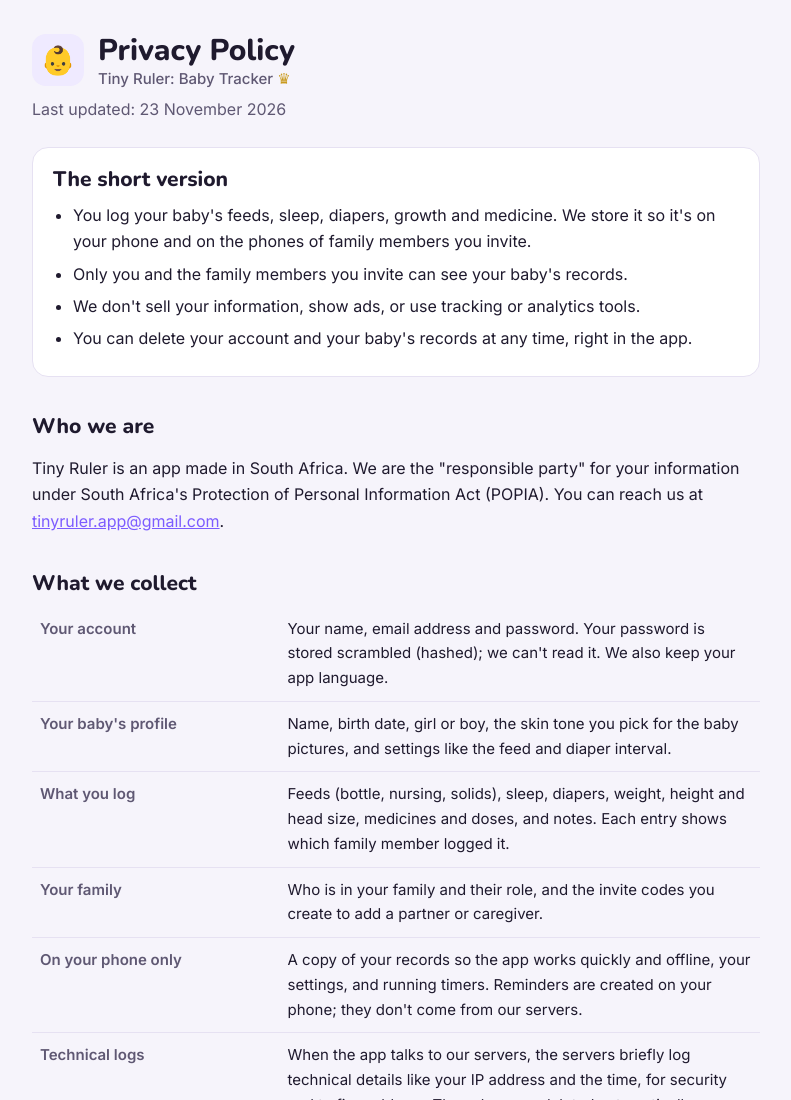
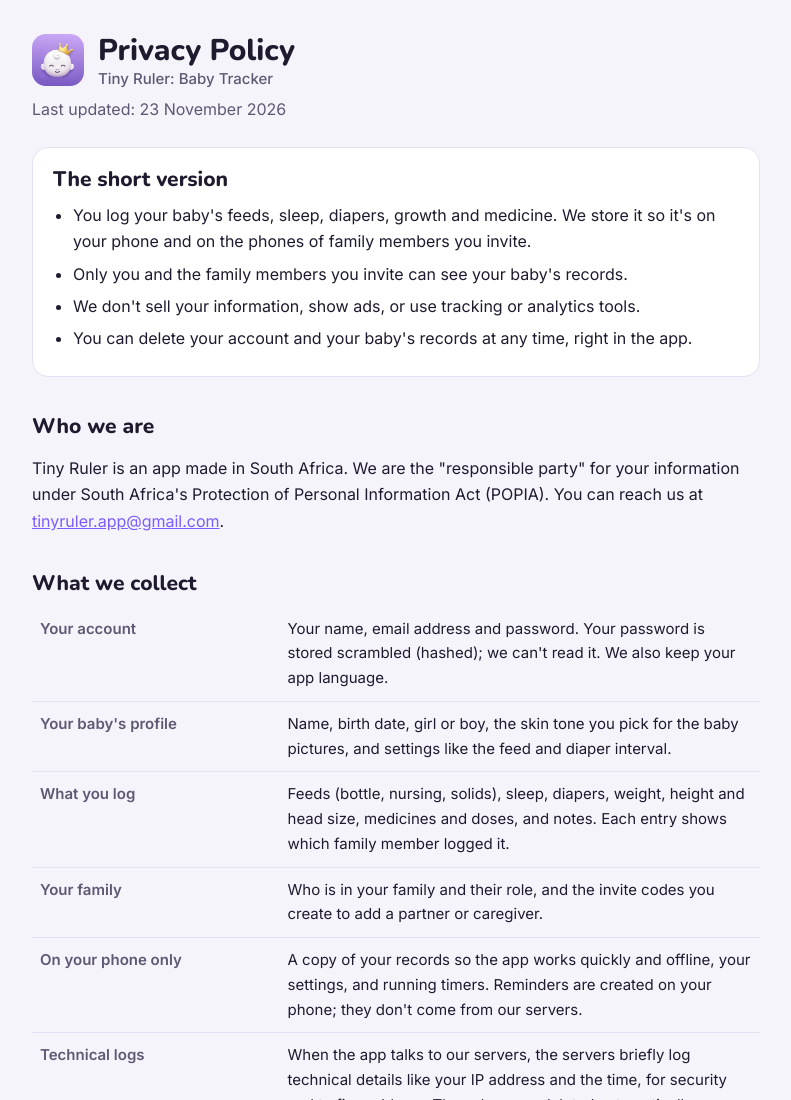
Before and after one commit to tinyrulerapp-sketch/tinyrulerapp-sketch.github.io, a plain HTML site: page privacy/index.html in a window 1280 px wide. Shown: the top 1100 px of the page, without its empty margins (244-1035 px from the left). Drawn offline with nearby package versions, Linux system fonts and the light colour scheme.

Commit message:
Use the app icon on the site

```diff
--- a/privacy/index.html
+++ b/privacy/index.html
@@ -5,6 +5,7 @@
 <meta name="viewport" content="width=device-width, initial-scale=1">
 <title>Privacy Policy · Tiny Ruler</title>
 <meta name="description" content="How Tiny Ruler: Baby Tracker handles your family's information.">
+<link rel="icon" type="image/png" href="../favicon.png">
 <link rel="preconnect" href="https://fonts.googleapis.com">
 <link rel="stylesheet" href="https://fonts.googleapis.com/css2?family=Nunito:wght@700;800&family=Inter:wght@400;500;600&display=swap">
 <style>
@@ -20,7 +21,7 @@
   body { margin: 0; background: var(--bg); color: var(--fg); font: 16px/1.65 Inter, system-ui, sans-serif; }
   .wrap { max-width: 760px; margin: 0 auto; padding: 32px 16px 64px; }
   header { display: flex; align-items: center; gap: 14px; margin-bottom: 8px; }
-  .logo { width: 52px; height: 52px; border-radius: 14px; background: var(--brand-soft); display: grid; place-items: center; font-size: 28px; }
+  .logo { width: 52px; height: 52px; border-radius: 14px; background: var(--brand-soft); display: block; }
   h1, h2 { font-family: Nunito, system-ui, sans-serif; font-weight: 800; line-height: 1.25; }
   h1 { font-size: 30px; margin: 0; }
   h1 small { display: block; font-size: 15px; color: var(--muted); font-family: Inter, sans-serif; font-weight: 500; }
@@ -43,8 +44,8 @@
 <div class="wrap">
 
 <header>
-  <div class="logo" aria-hidden="true">👶</div>
-  <h1>Privacy Policy <small>Tiny Ruler: Baby Tracker <span class="crown">♛</span></small></h1>
+  <img class="logo" src="../icon.png" alt="" width="52" height="52">
+  <h1>Privacy Policy <small>Tiny Ruler: Baby Tracker</small></h1>
 </header>
 <p class="updated">Last updated: 23 November 2026</p>
 
```
Also changed, not shown: index.html (+2 -0 lines), favicon.png (added), icon.png (added).
